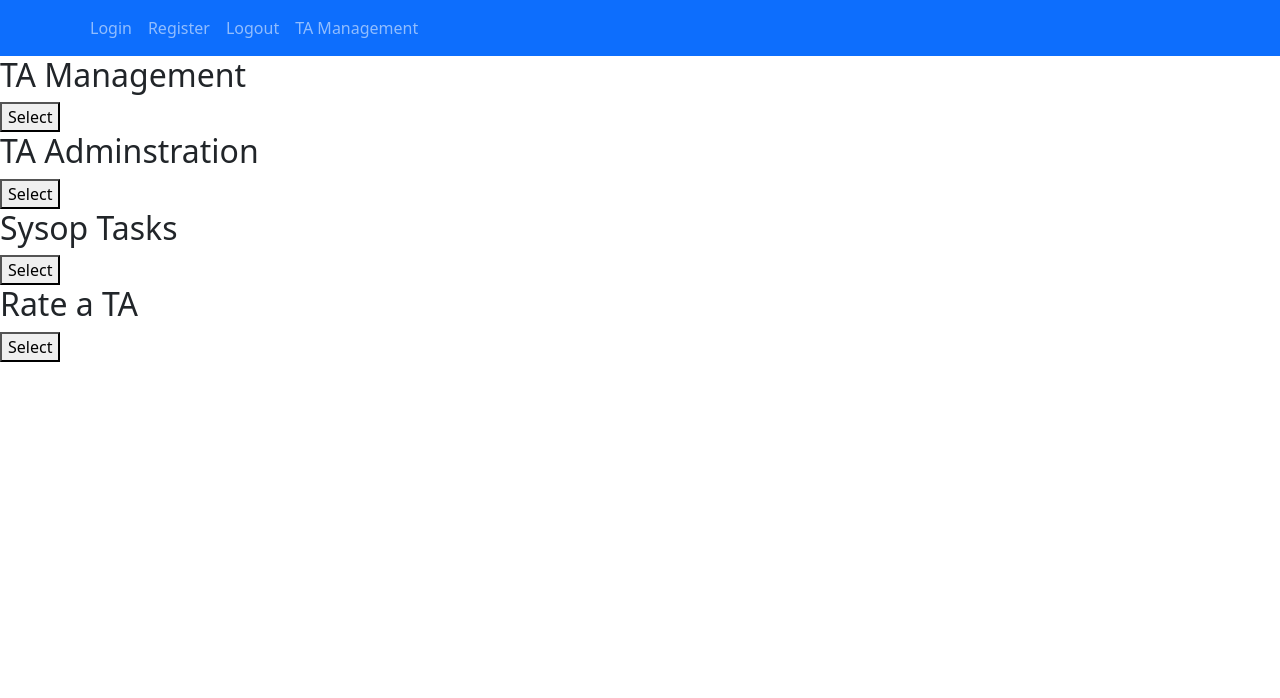
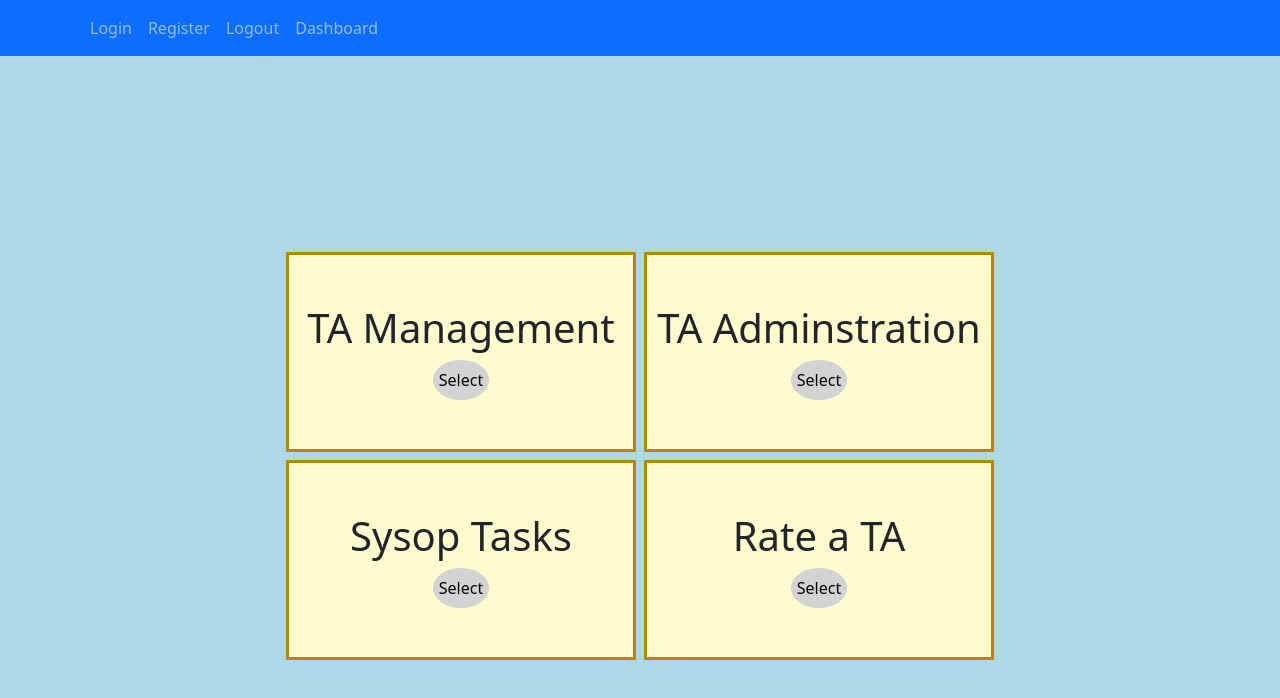
Before and after one commit to chriscui47/comp307, a React (Create React App) app: page /dashboard in a window 1280 px wide. Shown: the top 698 px of the page. Built offline with nearby package versions, Linux system fonts and the light colour scheme.

Commit message:
added dashboard

```diff
--- a/src/App.js
+++ b/src/App.js
@@ -5,7 +5,6 @@ import Logout from "./Logout";
 import Login from "./Login";
 import Dashboard from "./Dashboard";
 import Dash from "./Dash";
-import 'bootstrap/dist/css/bootstrap.min.css';
 import { useRef } from 'react';
 import LoggingIn from "./LoggingIn"
 import CourseMaker from "./CourseMaker"
@@ -22,7 +21,7 @@ export default function App() {
       <Nav.Link href="/">Login</Nav.Link>
       <Nav.Link href="/register">Register</Nav.Link>
       <Nav.Link href="/logout">Logout</Nav.Link>
-      <Nav.Link href="/dashboard">TA Management</Nav.Link>
+      <Nav.Link href="/dashboard">Dashboard</Nav.Link>
     </Nav>
     </Container>
 
--- a/src/CourseMaker.js
+++ b/src/CourseMaker.js
@@ -1,4 +1,3 @@
-import logo from './logo.svg';
 import './App.css';
 import styles from './Register.module.css';
 import {Form, FormGroup, FormText, FormLabel
--- a/src/Dash.js
+++ b/src/Dash.js
@@ -1,15 +1,18 @@
 import DashElement from "./DashElement";
+import styles from "./Dash.module.css";
 
 function Dash() {
     return(
-        <div className="screen">
-            <div className="board">
+        <div className={styles.screen}>
+        <div className={styles.box}>
+            <div className={styles.board}>
             <DashElement title="TA Management"/>
             <DashElement title="TA Adminstration"/>
             <DashElement title="Sysop Tasks"/>
             <DashElement title="Rate a TA"/>
             </div>
         </div>
+        </div>
     );
 }
 export default Dash;
--- a/src/Dash.module.css
+++ b/src/Dash.module.css
@@ -0,0 +1,45 @@
+.screen {
+    width: 100%;
+    height: 100vh;
+    background-color: lightblue;
+    position: absolute;
+    display: flex;
+    justify-content: center;
+    align-items: center;
+}
+
+.box {
+    width: 100%;
+    height: 1fr;
+    justify-items: center;
+    justify-content: center;
+    display: grid;
+    background-color: lightblue;
+
+}
+
+.board {
+    background-color: lightblue;
+    display: grid;
+    border: 8px solid lightblue;
+    justify-items: center;
+    justify-content: center;
+    grid-gap: 8px;
+}
+
+
+@media only screen and (min-width: 320px) {
+    .screen {
+        height: auto;
+    }
+}
+
+@media only screen and (min-width: 600px) {
+    .board {
+        grid-template-columns: 1fr 1fr;
+        grid-template-rows: 1fr 1fr;
+    }
+    .screen {
+        height: 100vh;
+    }
+}
--- a/src/DashElement.js
+++ b/src/DashElement.js
@@ -6,9 +6,11 @@ import styles from './DashElement.module.css';
 
 function DashElement(props) {
     return (
-        <div>
-        <h2>{props.title}</h2>
-        <button>Select</button>
+        <div className={styles.element}>
+        <div className={styles.content}>
+            <h1>{props.title}</h1>
+            <button className={styles.button}>Select</button>
+        </div>
         </div>
     );
 }
--- a/src/Dashelement.module.css
+++ b/src/Dashelement.module.css
@@ -0,0 +1,20 @@
+.element {
+    background-color: lemonchiffon;
+    width: 350px;
+    height: 200px;
+    justify-content: center;
+    align-content: center;
+    display: grid;
+    border: 3px solid darkgoldenrod;
+}
+.content {
+    text-align: center;
+}
+
+.button {
+    background-color: lightgrey;
+    border: none;
+    text-decoration: none;
+    border-radius: 98%;
+    height: 40px;
+}
--- a/src/Logout.js
+++ b/src/Logout.js
@@ -1,11 +1,13 @@
+import { Link } from 'react-router-dom';
 import './App.css';
-
+import styles from './Logout.module.css';
 function Logout() {
   return (
-    <div>
+    <div className={styles.main}>
       {localStorage.clear()}
-      <h1>You have been logged out!</h1>
+      You have been logged out!
     </div>
+
   );
 }
 // At end, export.
--- /dev/null
+++ b/src/Logout.module.css
@@ -0,0 +1,6 @@
+.main {
+    text-align: center;
+    width: 100%;
+    height: 100%;
+    padding-top: 30px;
+}
--- a/src/Register.js
+++ b/src/Register.js
@@ -1,4 +1,3 @@
-import logo from './logo.svg';
 import './App.css';
 import styles from './Register.module.css';
 import {Form, FormGroup, FormText, FormLabel
--- a/src/index.html
+++ /dev/null
@@ -1,3 +0,0 @@
-<head>
-<link href="https://cdn.jsdelivr.net/npm/bootstrap@5.1.3/dist/css/bootstrap.min.css" rel="stylesheet" integrity="sha384-1BmE4kWBq78iYhFldvKuhfTAU6auU8tT94WrHftjDbrCEXSU1oBoqyl2QvZ6jIW3" crossorigin="anonymous">
-</head>
```
Also changed, not shown: src/logo.svg (deleted).
